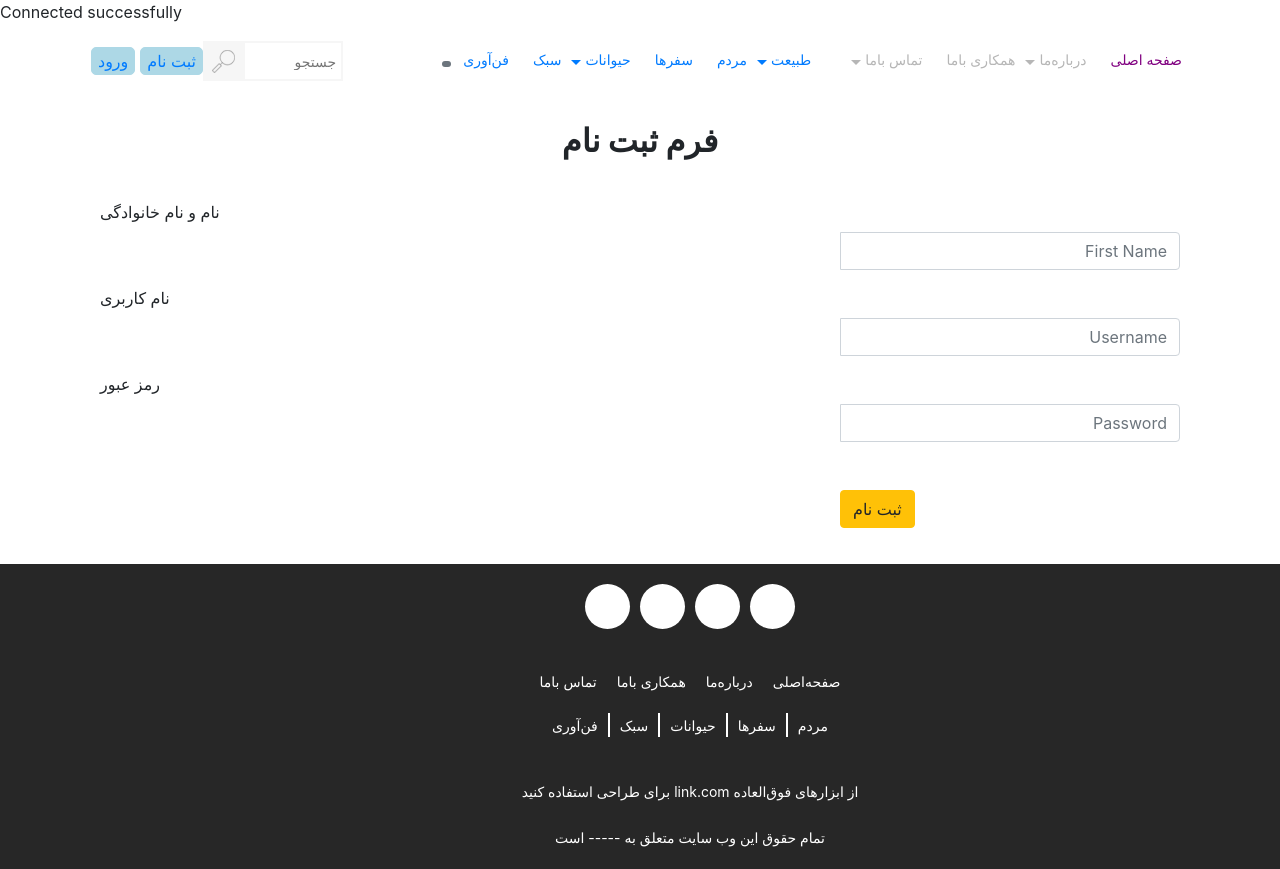
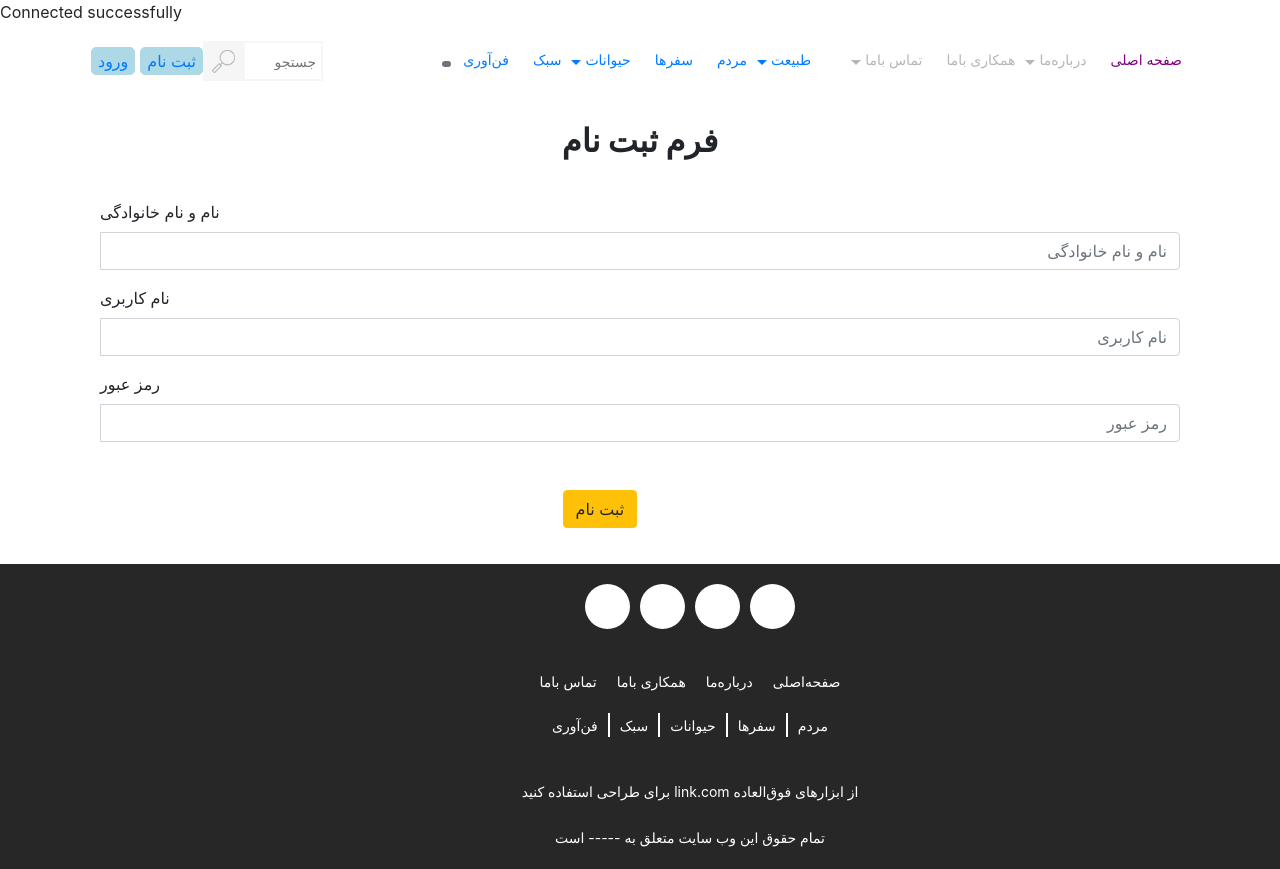
Before and after one commit to emimamadi/roshdan-php-project, a PHP site: page /register.php in a window 1280 px wide. Run offline with PHP 8.4, Linux system fonts and the light colour scheme; some libraries are stand-ins or nearby versions.

Commit message:
ui edited in compose login and register....

```diff
--- a/index-header.php
+++ b/index-header.php
@@ -108,7 +108,7 @@
 
 
                 <form action="" class="search">
-                    <input class="search-box" type="search" placeholder="جستجو" style="width:100px">
+                    <input class="search-box" type="search" placeholder="جستجو" style="width:80px">
                     <a href="#" class="search-btn" type="submit">
                         <img src="./img/Layer 2.png" alt="search-icon">
                     </a>
@@ -124,12 +124,12 @@
                 <?php if(!isset($_SESSION["login_user"])){
 
 
-                    echo' <button class="dokmeh "><a href="register.php">ثبت نام </a></button>';
+                    echo '<button class="dokmeh "><a href="register.php">ثبت نام </a></button>';
                     echo '<button class="dokmeh "><a href="login.php"> ورود  </a></button>';
 
                }
                else{
-                    echo' <button class="dokmeh "><a href="compose.php"> نوشتن پست  </a></button>';
+                    echo '<button class="dokmeh "><a href="compose.php"> نوشتن پست  </a></button>';
                      echo '<button class="dokmeh "><a href="logout.php"> خروج  </a></button>';
                }
                 ?>
--- a/register.php
+++ b/register.php
@@ -80,10 +80,10 @@ if(!empty($_POST['fullname']) && !empty($_POST['username']) && !empty($_POST['pa
 
 		<div class="form-group">
 		<label class="col-md-4 control-label">نام و نام خانوادگی</label>
-		<div class="col-md-4 inputGroupContainer">
+		<div class="col-md-12 inputGroupContainer">
 		<div class="input-group">
 		<span class="input-group-addon"><i class="glyphicon glyphicon-user"></i></span>
-		<input  name="fullname" placeholder="First Name" class="form-control"  type="text">
+		<input  name="fullname" placeholder="نام و نام خانوادگی" class="form-control"  type="text">
 			</div>
 		</div>
 		</div>
@@ -92,10 +92,10 @@ if(!empty($_POST['fullname']) && !empty($_POST['username']) && !empty($_POST['pa
 
 		<div class="form-group">
 		<label class="col-md-4 control-label">نام کاربری </label>
-		<div class="col-md-4 inputGroupContainer">
+		<div class="col-md-12">
 		<div class="input-group">
 		<span class="input-group-addon"><i class="glyphicon glyphicon-user"></i></span>
-		<input  name="username" placeholder="Username" class="form-control"  type="text" >
+		<input  name="username" placeholder="نام کاربری" class="form-control"  type="text" >
 			</div>
 		</div>
 		</div>
@@ -104,10 +104,10 @@ if(!empty($_POST['fullname']) && !empty($_POST['username']) && !empty($_POST['pa
 
 		<div class="form-group">
 		<label class="col-md-4 control-label" >رمز عبور </label>
-			<div class="col-md-4 inputGroupContainer">
+			<div class="col-md-12 inputGroupContainer">
 			<div class="input-group">
 		<span class="input-group-addon"><i class="glyphicon glyphicon-user"></i></span>
-		<input name="password" placeholder="Password" class="form-control"  type="password">
+		<input name="password" placeholder="رمز عبور" class="form-control"  type="password">
 			</div>
 		</div>
 		</div>
@@ -116,7 +116,7 @@ if(!empty($_POST['fullname']) && !empty($_POST['username']) && !empty($_POST['pa
 		<!-- Button -->
 		<div class="form-group">
 		<label class="col-md-4 control-label"></label>
-		<div class="col-md-4"><br>
+		<div class="col-md-7"><br>
 		<button type="submit" name=register class="btn btn-warning" >ثبت نام  <span class="glyphicon glyphicon-send"></span></button>
 		</div>
 		</div>
```
Also changed, not shown: compose.php (+5 -5 lines), login.php (+8 -12 lines).
